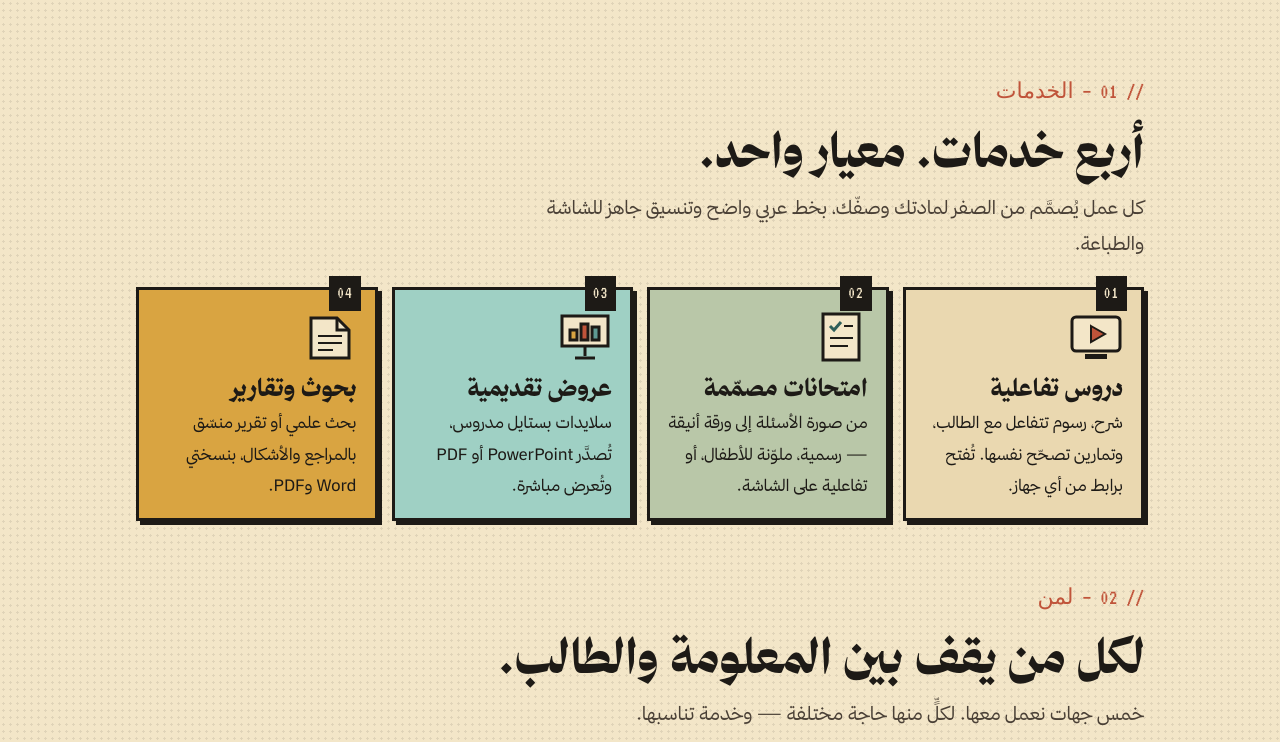
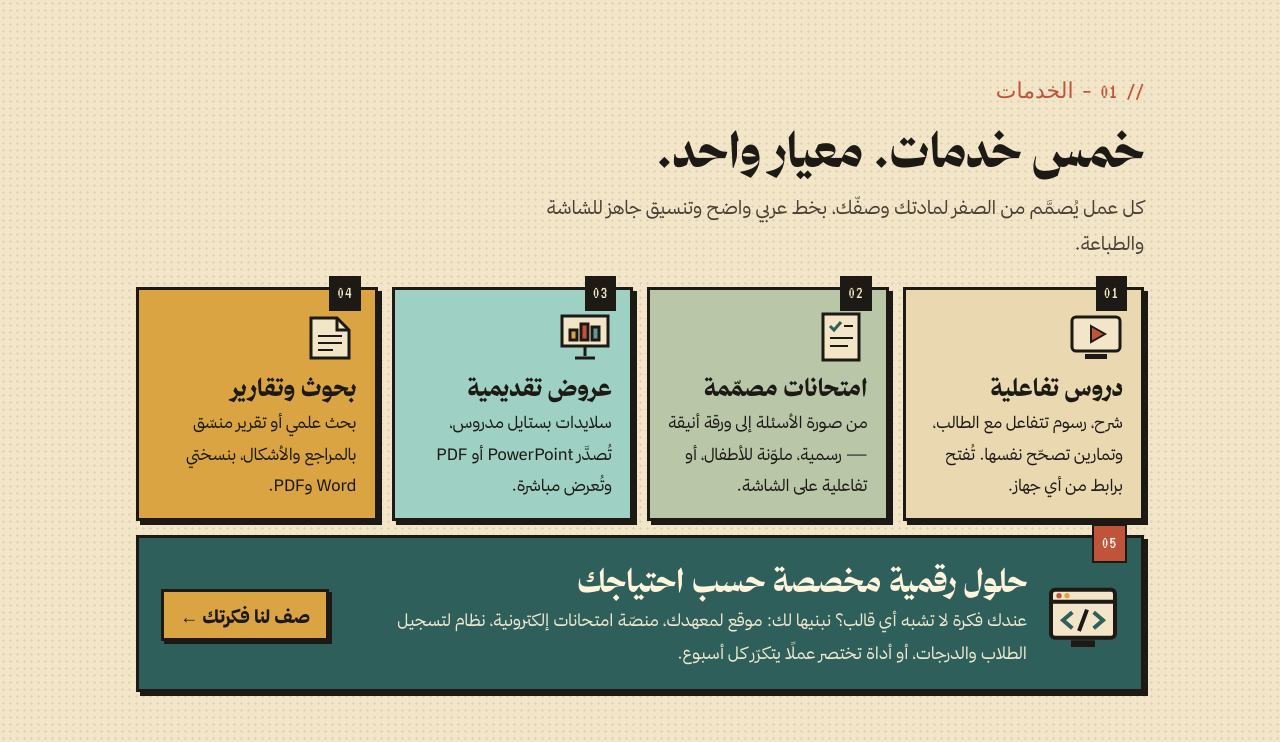
Before and after one commit to yousif99u1234-hue/edu-services, a plain HTML site: page index.html in a window 1280 px wide. Shown: the part 630-1372 px from the top of the page. Drawn offline with Linux system fonts and the light colour scheme.

Commit message:
Add service: custom digital solutions
Co-Authored-By: Claude Opus 5.5 <noreply@anthropic.com>

```diff
--- a/index.html
+++ b/index.html
@@ -92,6 +92,12 @@ a.cell:hover{transform:translate(3px,3px);box-shadow:1px 1px 0 var(--ink)}
 .cell:nth-child(2){background:var(--sage)}
 .cell:nth-child(3){background:var(--screen)}
 .cell:nth-child(4){background:var(--mustard);color:#1d1a16}
+.cell.custom{grid-column:1 / -1;display:grid;grid-template-columns:auto 1fr auto;gap:20px;align-items:center;background:var(--teal-deep);color:#fff4dc;padding:22px 22px 20px}
+.cell.custom .tag{background:var(--rust);color:#fff8ea;border:2px solid var(--ink)}
+.cell.custom .ico{width:72px;height:72px;margin:0}
+.cell.custom h3{font-family:"Thmanyah Serif Display",serif;font-size:clamp(24px,3vw,32px);margin:0 0 4px}
+.cell.custom p{font-size:17px;max-width:62ch;opacity:.92}
+.custom-go{font-weight:900;font-size:18px;background:var(--mustard);color:#1d1a16;border:3px solid var(--ink);padding:8px 16px 4px;box-shadow:3px 3px 0 var(--ink);white-space:nowrap}
 .cell .tag{position:absolute;top:-14px;right:14px;background:var(--ink);color:var(--paper);font-family:"VT323",monospace;font-size:18px;padding:0 8px}
 .cell h3{font-family:"Thmanyah Serif Text",serif;font-size:24px;margin:8px 0 4px}
 .cell p{margin:0;font-size:16.5px}
@@ -212,6 +218,8 @@ footer .mono{font-size:20px}
 
 @media (max-width:900px){
   .strip{grid-template-columns:repeat(2,1fr);row-gap:26px}
+  .cell.custom{grid-template-columns:auto 1fr}
+  .custom-go{grid-column:1 / -1;justify-self:start}
   .res{grid-template-columns:repeat(2,1fr)}
   .who{grid-template-columns:repeat(2,1fr)}
   .who-card,.who-card:nth-child(4){grid-column:auto}
@@ -230,6 +238,8 @@ footer .mono{font-size:20px}
   .crt{width:min(340px,100%);justify-self:center}
   .lesson h3{font-size:28px}
   .strip,.res,.res2,.who{grid-template-columns:1fr}
+  .cell.custom{grid-template-columns:1fr;gap:10px}
+  .cell.custom .ico{width:56px;height:56px}
   .aph li{grid-template-columns:44px 1fr}
   .form{padding:16px}
   .form .btn,.lesson-actions .btn{width:100%;text-align:center}
@@ -351,7 +361,7 @@ footer .mono{font-size:20px}
 <section class="section" id="services">
   <div class="wrap">
     <div class="label">// 01 — الخدمات</div>
-    <h2>أربع خدمات. معيار واحد.</h2>
+    <h2>خمس خدمات. معيار واحد.</h2>
     <p class="sub">كل عمل يُصمَّم من الصفر لمادتك وصفّك، بخط عربي واضح وتنسيق جاهز للشاشة والطباعة.</p>
     <div class="strip">
       <a class="cell" href="#lessons">
@@ -377,6 +387,15 @@ footer .mono{font-size:20px}
         <svg class="ico" viewBox="0 0 54 54" aria-hidden="true"><path d="M8 8 h26 l12 12 v28 h-38z" fill="var(--paper)" stroke="var(--ink)" stroke-width="3"/><path d="M34 8 v12 h12" fill="none" stroke="var(--ink)" stroke-width="3"/><g stroke="var(--ink)" stroke-width="2"><line x1="15" y1="26" x2="39" y2="26"/><line x1="15" y1="33" x2="39" y2="33"/><line x1="15" y1="40" x2="30" y2="40"/></g></svg>
         <h3>بحوث وتقارير</h3>
         <p>بحث علمي أو تقرير منسّق بالمراجع والأشكال، بنسختي Word وPDF.</p>
+      </a>
+      <a class="cell custom" href="#order" data-service="حلول رقمية مخصصة">
+        <span class="tag mono">05</span>
+        <svg class="ico" viewBox="0 0 54 54" aria-hidden="true"><rect x="3" y="8" width="48" height="36" rx="3" fill="var(--paper)" stroke="var(--ink)" stroke-width="3"/><line x1="3" y1="17" x2="51" y2="17" stroke="var(--ink)" stroke-width="3"/><g fill="var(--rust)"><circle cx="9" cy="12.5" r="2"/></g><g fill="var(--mustard)"><circle cx="15" cy="12.5" r="2"/></g><path d="M19 25 l-7 6 l7 6 M35 25 l7 6 l-7 6" fill="none" stroke="var(--teal-deep)" stroke-width="3"/><line x1="30" y1="23" x2="24" y2="39" stroke="var(--ink)" stroke-width="3"/><rect x="18" y="46" width="18" height="5" fill="var(--ink)"/></svg>
+        <div class="custom-text">
+          <h3>حلول رقمية مخصصة حسب احتياجك</h3>
+          <p>عندك فكرة لا تشبه أي قالب؟ نبنيها لك: موقع لمعهدك، منصّة امتحانات إلكترونية، نظام لتسجيل الطلاب والدرجات، أو أداة تختصر عملًا يتكرّر كل أسبوع.</p>
+        </div>
+        <span class="custom-go">صف لنا فكرتك ←</span>
       </a>
     </div>
   </div>
@@ -658,6 +677,7 @@ footer .mono{font-size:20px}
         <button type="button" class="chip" aria-pressed="false">امتحان مصمّم</button>
         <button type="button" class="chip" aria-pressed="false">عرض تقديمي</button>
         <button type="button" class="chip" aria-pressed="false">بحث أو تقرير</button>
+        <button type="button" class="chip" aria-pressed="false">حلول رقمية مخصصة</button>
       </div>
       <label class="f-label" for="name">الاسم</label>
       <input id="name" name="name" autocomplete="name" required>
@@ -688,6 +708,11 @@ const chips = [...document.querySelectorAll("#services-pick .chip")];
 chips.forEach(c => c.addEventListener("click", () => {
   c.setAttribute("aria-pressed", c.getAttribute("aria-pressed") === "true" ? "false" : "true");
   status.textContent = "";
+}));
+/* service card with data-service → pre-select that chip in the form */
+document.querySelectorAll("[data-service]").forEach(card => card.addEventListener("click", () => {
+  const c = chips.find(x => x.textContent === card.dataset.service);
+  if (c) c.setAttribute("aria-pressed", "true");
 }));
 /* "أنا": single choice */
 const whoChips = [...document.querySelectorAll("#who-pick .chip")];
```
